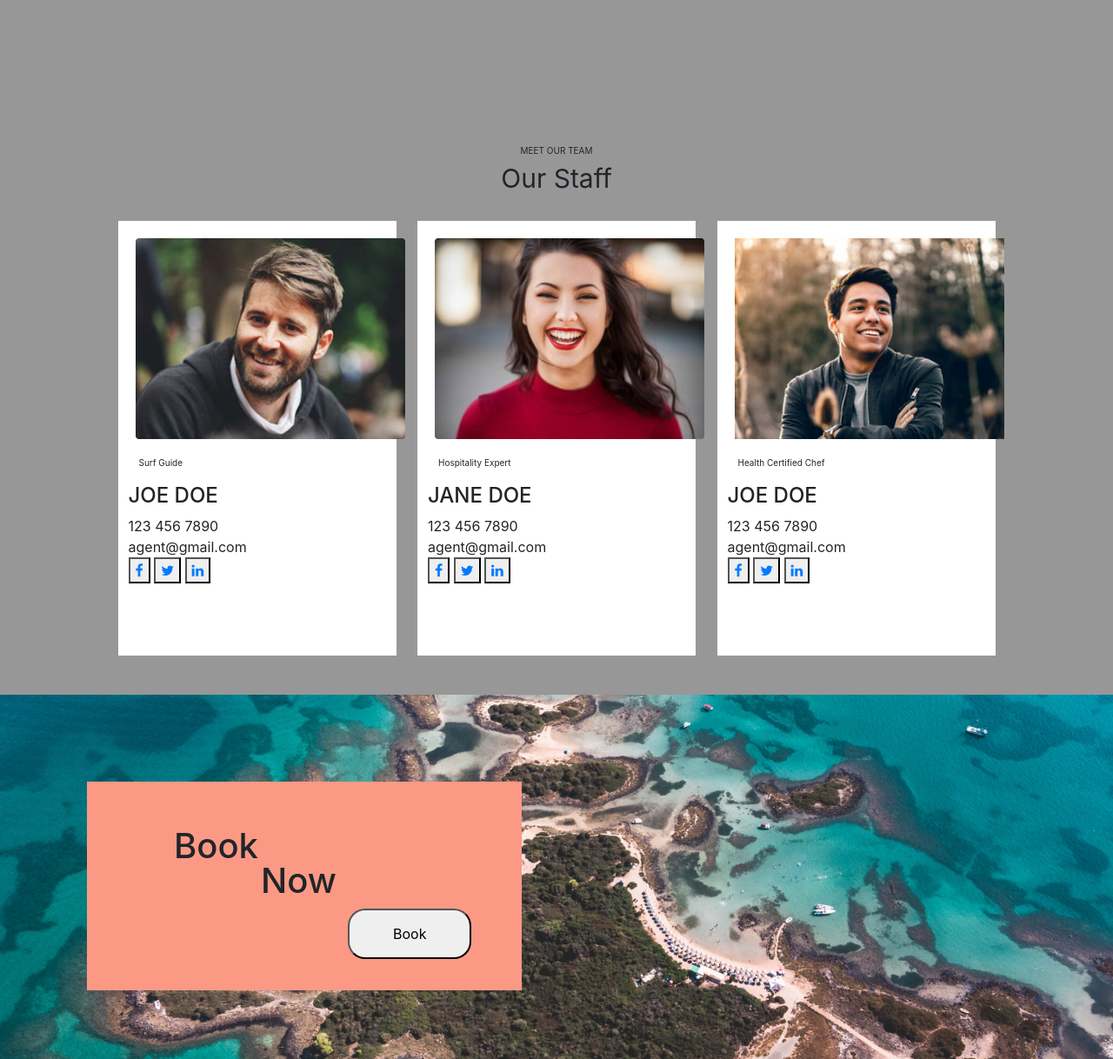
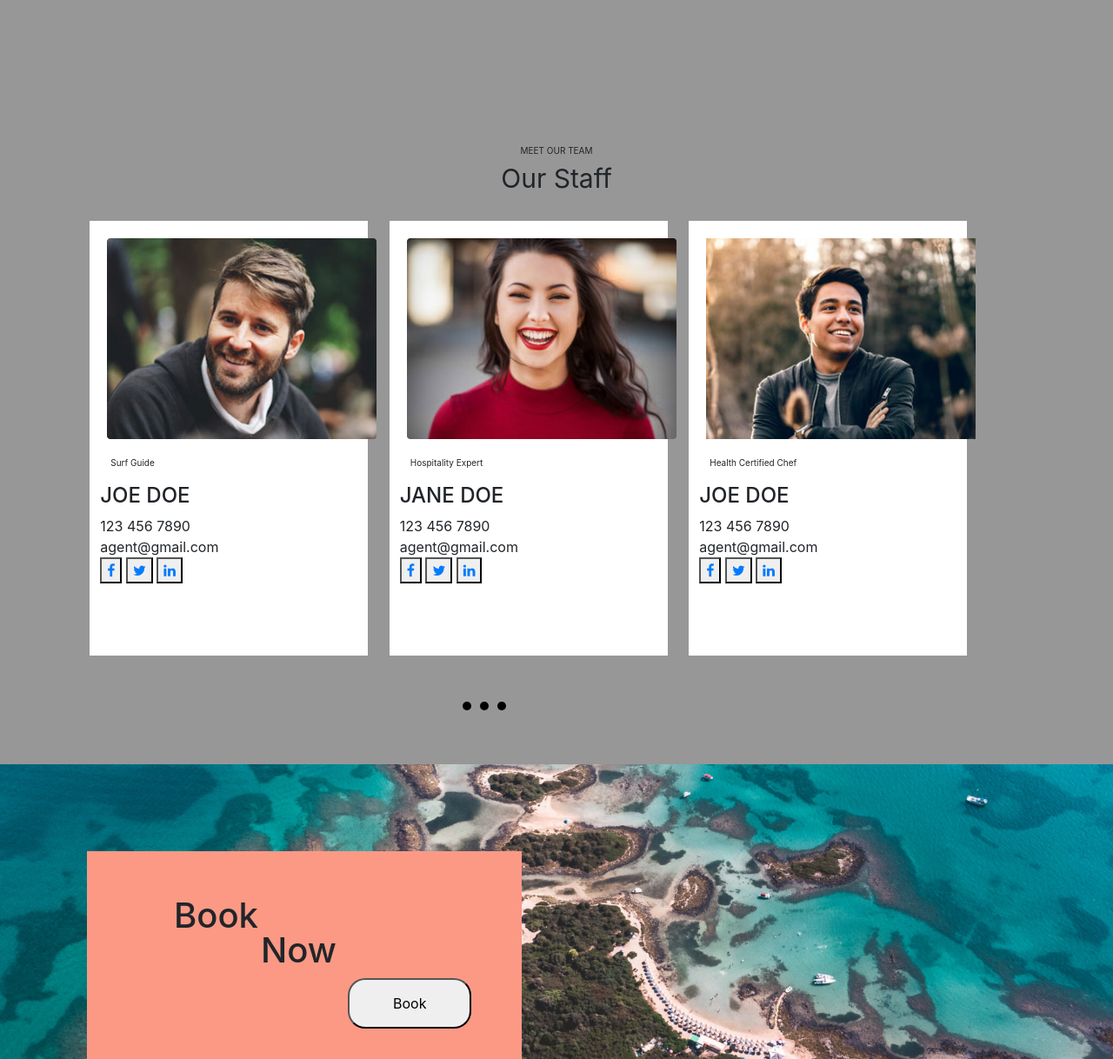
Before and after one commit to Kristian209/WellBeingWebsite, a Django app: page / in a window 1280 px wide; the page is wider, and only the part inside the window is pictured. Shown: the part 3293-4511 px from the top of that part at 87% size. Run offline with Django 3.2, Linux system fonts and the light colour scheme; some libraries are stand-ins or nearby versions.

Commit message:
Added styling to section 5 buttons

```diff
--- a/templates/home.html
+++ b/templates/home.html
@@ -104,7 +104,7 @@
 <button><a href="#" class="fa fa-linkedin"></a></button>
 </div>
     </div>
-    <div class="meet-staff">
+    <button id="circle"></button><button id="circle"></button><button id="circle"></button>
  </div>
 </div>
 <div class="section-6">
--- a/templates/style.css
+++ b/templates/style.css
@@ -120,7 +120,7 @@
     margin-top: -208px;
     }
     .section-5 {
-    height: 100vh;
+    height: 110vh;
     background-color: #979797;
     text-align: center;
     }
@@ -217,3 +217,15 @@
    .footer-footer #created-by {
        padding-right: 420px;
    }
+   .section-5 #circle {
+    position:relative;
+    transition: .5s ease;
+    top: 150px;
+    left: -600px;
+    bottom: -150px;
+    border-radius: 10px;
+    border: black;
+    margin: 5px 5px 5px 5px;
+    padding: 5px 5px 5px 5px;
+    background-color: black;
+   }
```
